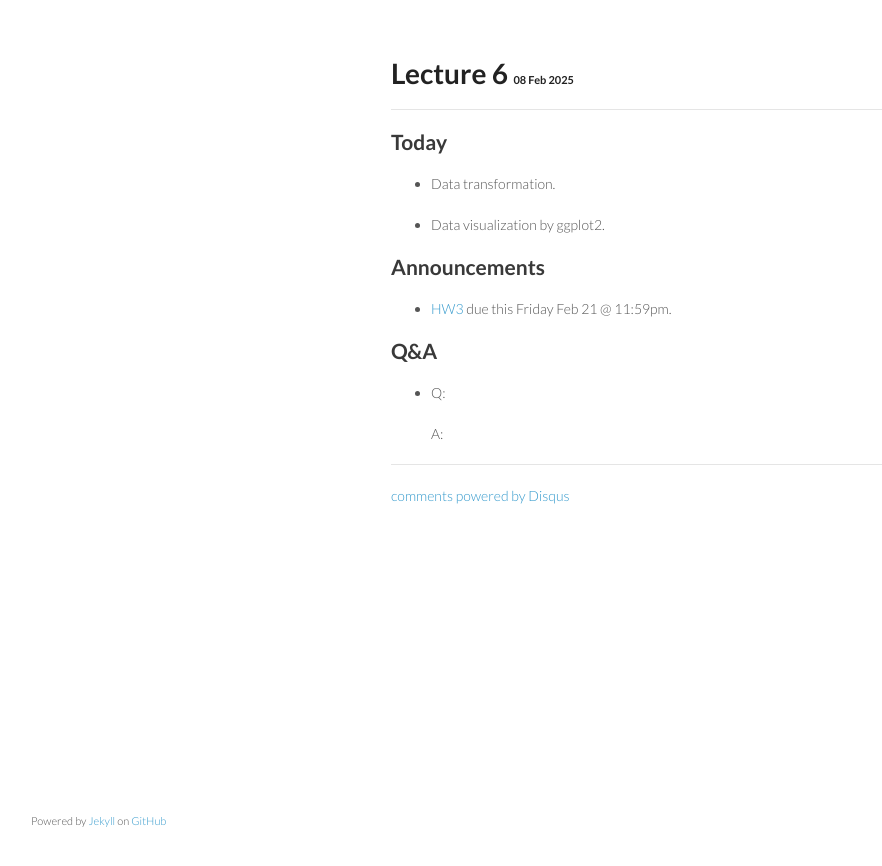
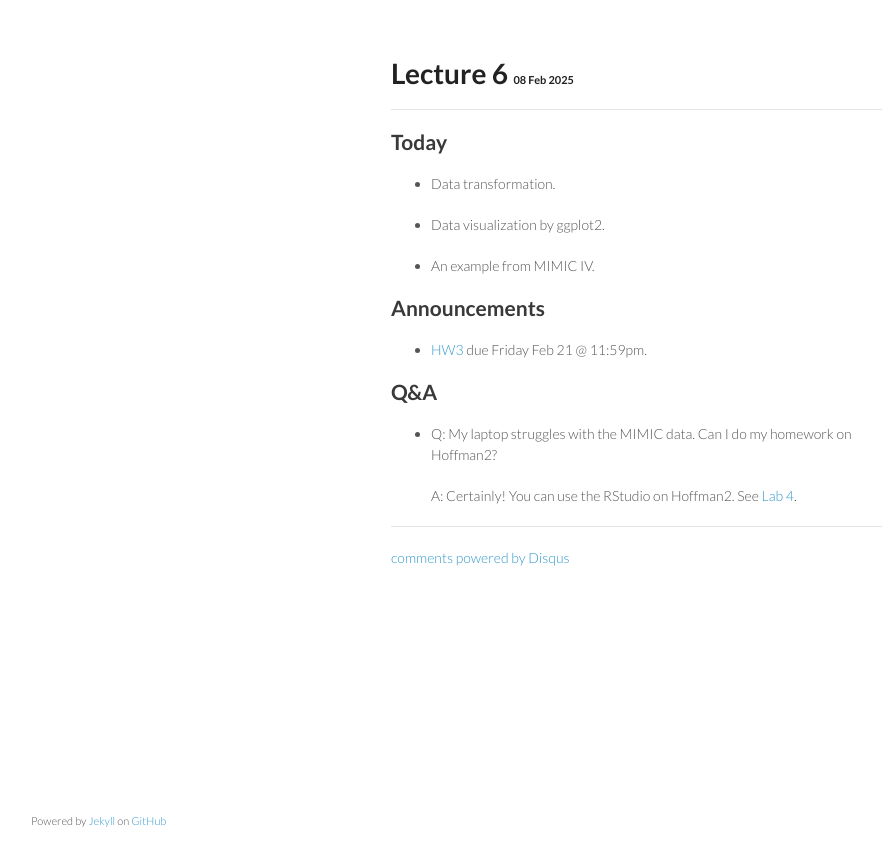
Before and after one commit to ucla-biostat-203b/2025winter, a Jekyll site: the page built from _posts/2025-02-08-lec82.md, in a window 1280 px wide. Shown: the top 866 px of the page, without its empty margins (179-1061 px from the left). Built offline with Jekyll 4.4.1, drawn with Linux system fonts in a browser that asks for light colours; comment, search, counter and statistics services are not loaded.

Commit message:
add QA about Hoffman2

```diff
--- a/_posts/2025-02-08-lec82.md
+++ b/_posts/2025-02-08-lec82.md
@@ -10,12 +10,14 @@ category: biostat203bwinter2025lec1
 
 * Data visualization by ggplot2.
 
+* An example from MIMIC IV.
+
 ## Announcements
 
-* [HW3](https://ucla-biostat-203b.github.io/2025winter/hw/hw3/hw3.html) due this Friday Feb 21 @ 11:59pm.
+* [HW3](https://ucla-biostat-203b.github.io/2025winter/hw/hw3/hw3.html) due Friday Feb 21 @ 11:59pm.
 
 ## Q&A
 
-* Q:
+* Q: My laptop struggles with the MIMIC data. Can I do my homework on Hoffman2?
 
-    A:
+    A: Certainly! You can use the RStudio on Hoffman2. See [Lab 4](https://ucla-biostat-203b.github.io/2025winter/labs/lab04/lab04.html).
```
Also changed, not shown: _posts/2025-02-06-lec1.md (+1 -1 lines).
